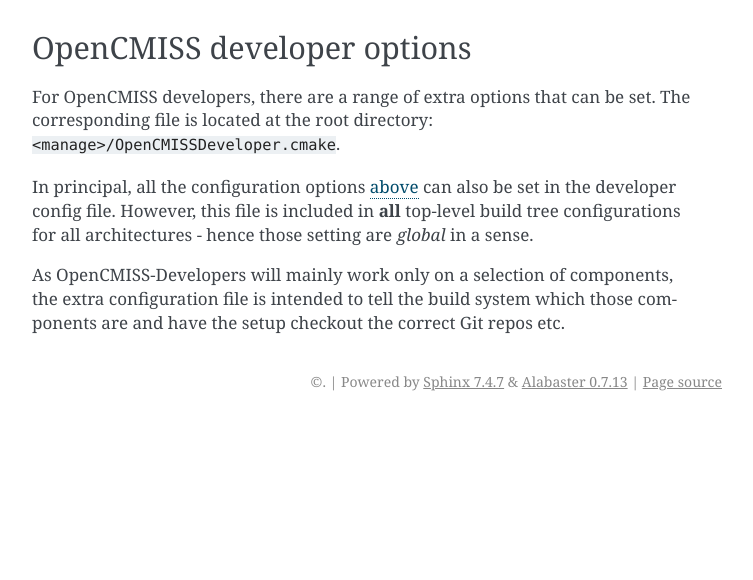
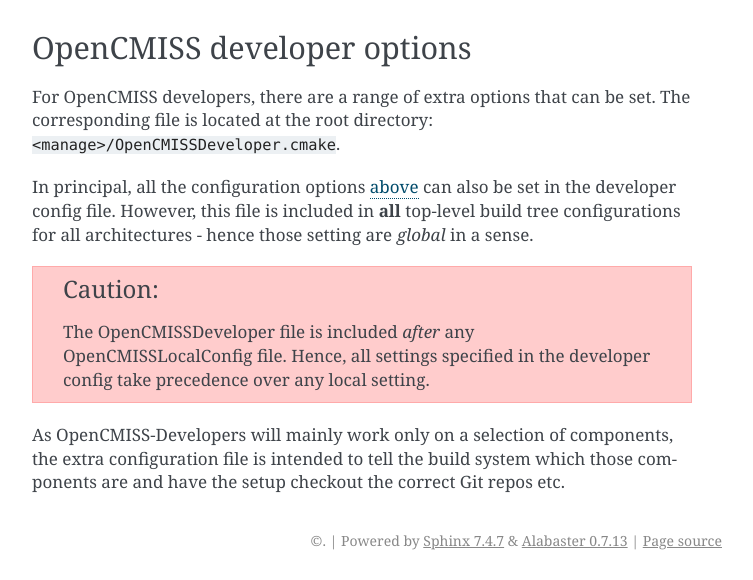
Before and after one commit to OpenCMISS/manage, a Sphinx documentation site: the page built from docs/config/index.rst, in a window 1280 px wide, cut to the strip 1087-1667 px from the top of the page. Shown: the whole strip, without its empty margins (388-1141 px from the left). Built offline with Sphinx 7.4.7, drawn with Linux system fonts in a browser that asks for light colours; pages that are not in the unit, such as notebooks, are missing from menus; cross-references to code outside the pages are shown as plain code; before the commit the page ends 1508 px from its top, so only the background shows below that.

```diff
--- a/docs/config/index.rst
+++ b/docs/config/index.rst
@@ -58,7 +58,13 @@ For OpenCMISS developers, there are a range of extra options that can be set.
 The corresponding file is located at the root directory: :path:`<manage>/OpenCMISSDeveloper.cmake`.
 
 In principal, all the configuration options :ref:`above <localconf>` can also be set in the developer config file.
-However, this file is included in **all** top-level build tree configurations for all architectures - hence those setting are *global* in a sense.
+However, this file is included in **all** top-level build tree configurations for all architectures
+- hence those setting are *global* in a sense.
+
+.. caution::
+
+   The OpenCMISSDeveloper file is included *after* any OpenCMISSLocalConfig file. Hence, all settings specified in the
+   developer config take precedence over any local setting.
 
 As OpenCMISS-Developers will mainly work only on a selection of components, the extra configuration
 file is intended to tell the build system which those components are and have the setup checkout
```
Also changed, not shown: docs/config/multiarch.rst (+16 -5 lines), 3 other files.
